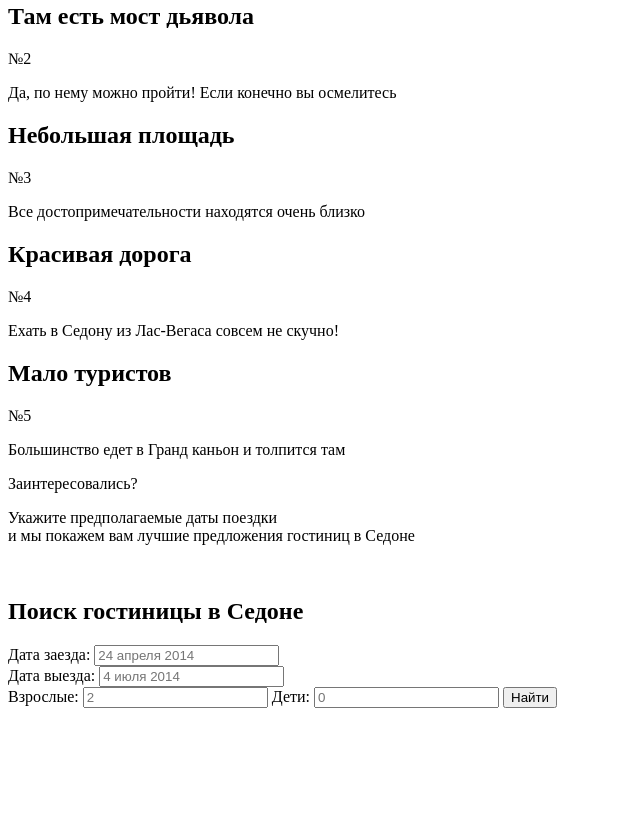
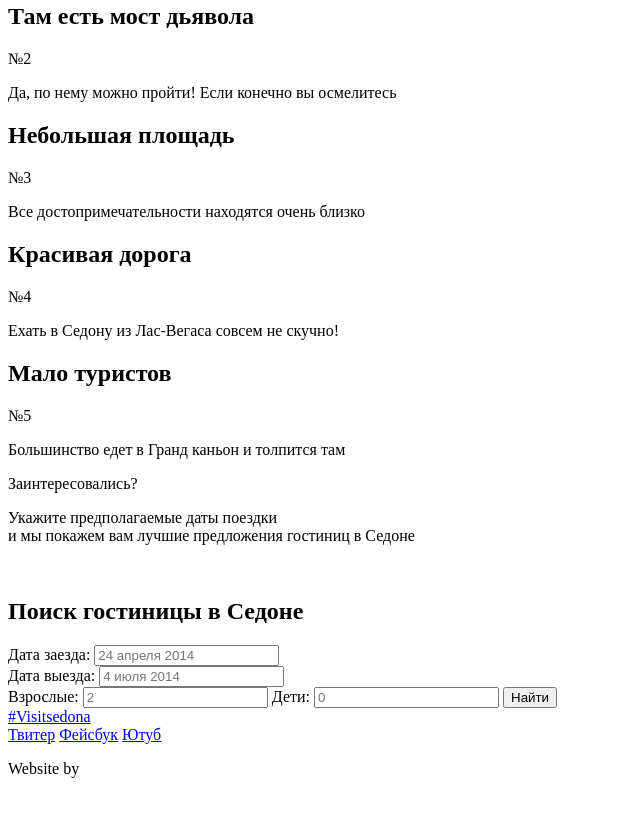
Before and after one commit to GVV34/sedona, a plain HTML site: page index.html in a window 1280 px wide. Shown: the part 768-1584 px from the top of the page, without its empty margins (0-640 px from the left). Before the commit the page ends 1484 px from the top, so only its background shows below. Drawn offline with Linux system fonts and the light colour scheme.

Commit message:
Закончил footer

```diff
--- a/index.html
+++ b/index.html
@@ -117,5 +117,21 @@
             </div>
         </div>
     </main>
+    <footer>
+        <div class="hashtag">
+            <a href="#">#Visitsedona</a>
+        </div>
+        <div class="footer-social">
+            <a href="#" class="social-btn btn-tvit">Твитер</a>
+            <a href="#" class="social-btn btn-fb">Фейсбук</a>
+            <a href="#" class="social-btn btn-youtube">Ютуб</a>
+        </div>
+        <div class="footer-copyright">
+            <p>
+                Website by
+            </p>
+            <a href="#"><img src="#" alt=""></a>
+        </div>
+    </footer>
 </body>
 </html>
```
